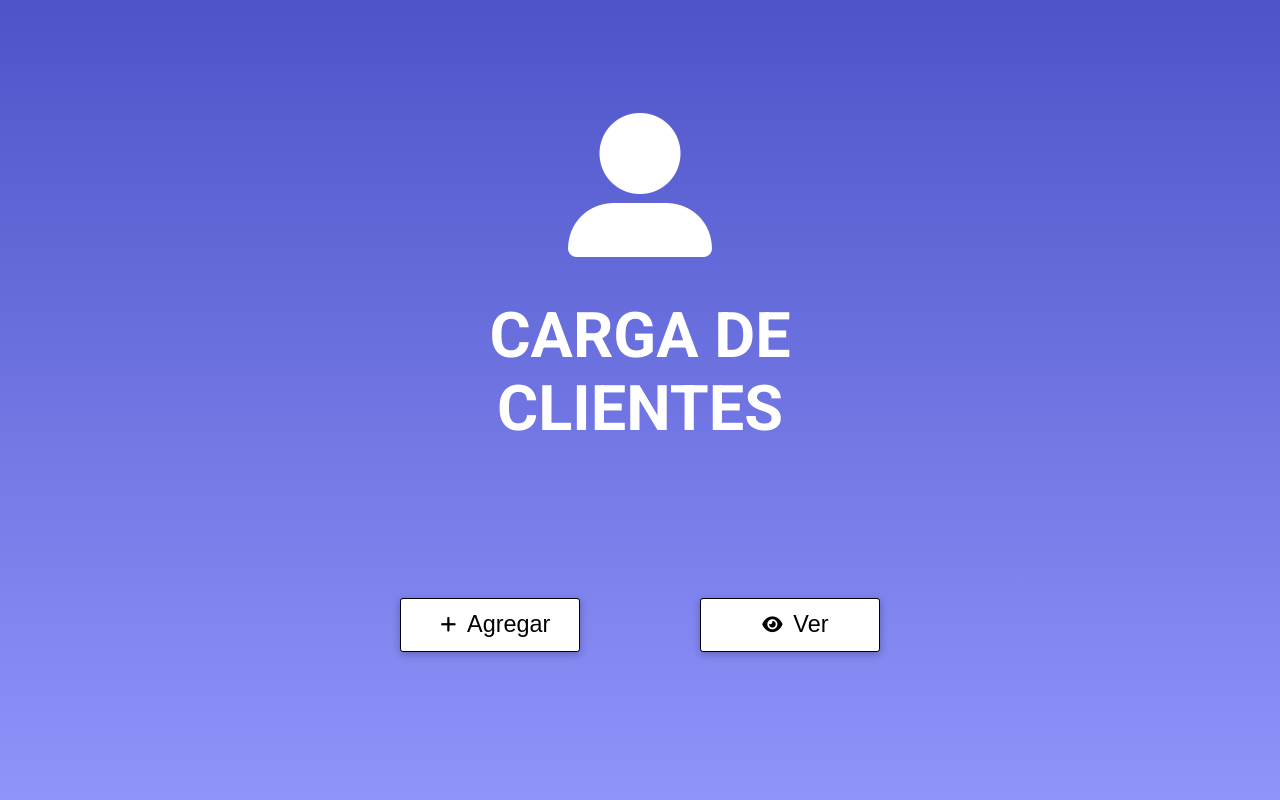
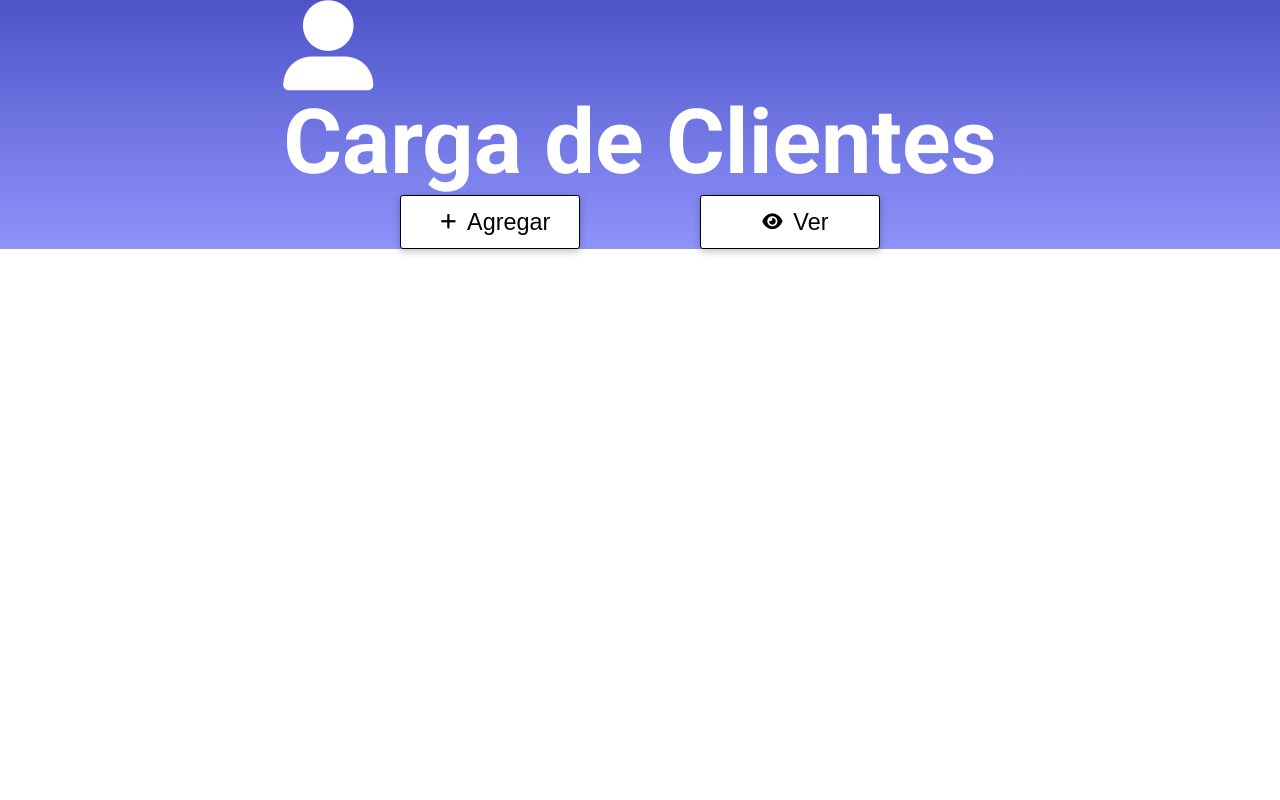
Before and after one commit to lucas050895/ServicioTecnico, a PHP site: page / in a window 1280 px wide. Run offline with PHP 8.4, Linux system fonts and the light colour scheme; some libraries are stand-ins or nearby versions.

Commit message:
Se agrego un nuevo estilo al titulo

```diff
--- a/css/index.css
+++ b/css/index.css
@@ -1,33 +1,17 @@
 @import url(general.css);
 
+main > .titulo {
+    flex-direction: column;
+}
+main > .titulo > *{
+    font-size: 5rem;
+}
+
 main{
-    width: 100%;
-    height: 100vh;
-    padding: 3rem 0;
     display: flex;
     flex-direction: column;
     justify-content: space-around;
     align-items: center;
-    background-color: var(--color-one);
-}
-
-main > div:nth-child(1){
-    width: 100%;
-    max-width: 600px;
-    height: 60%;
-    display: flex;
-    flex-direction: column;
-    justify-content: space-evenly;
-    align-items: center;
-    text-align: center;
-}
-
-main > div > h1{
-    text-transform: uppercase;
-    font-size: 3.5rem;
-}
-main > div > i{
-    font-size: 8rem;
 }
 
 main > div:nth-child(2){
```
